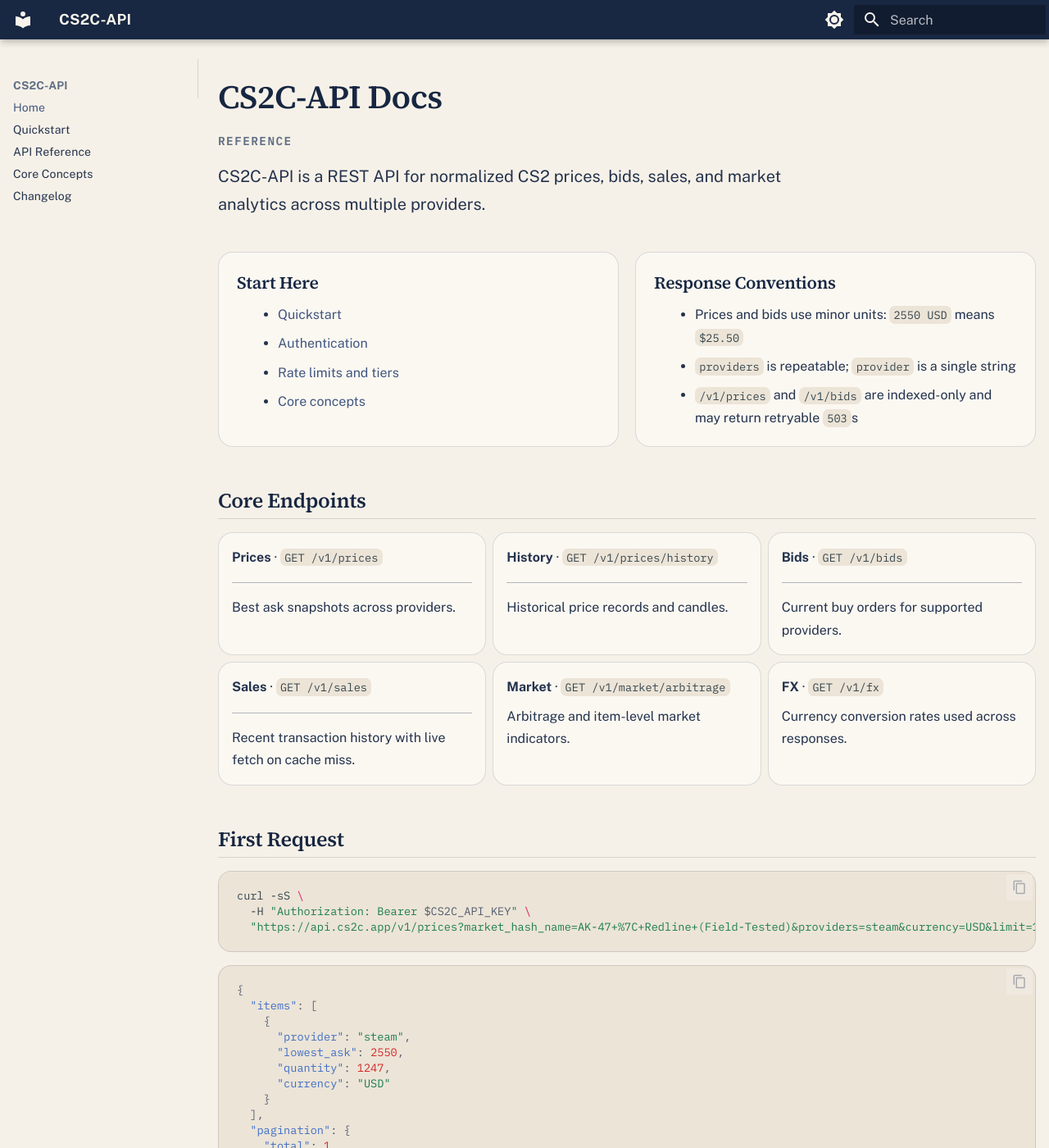
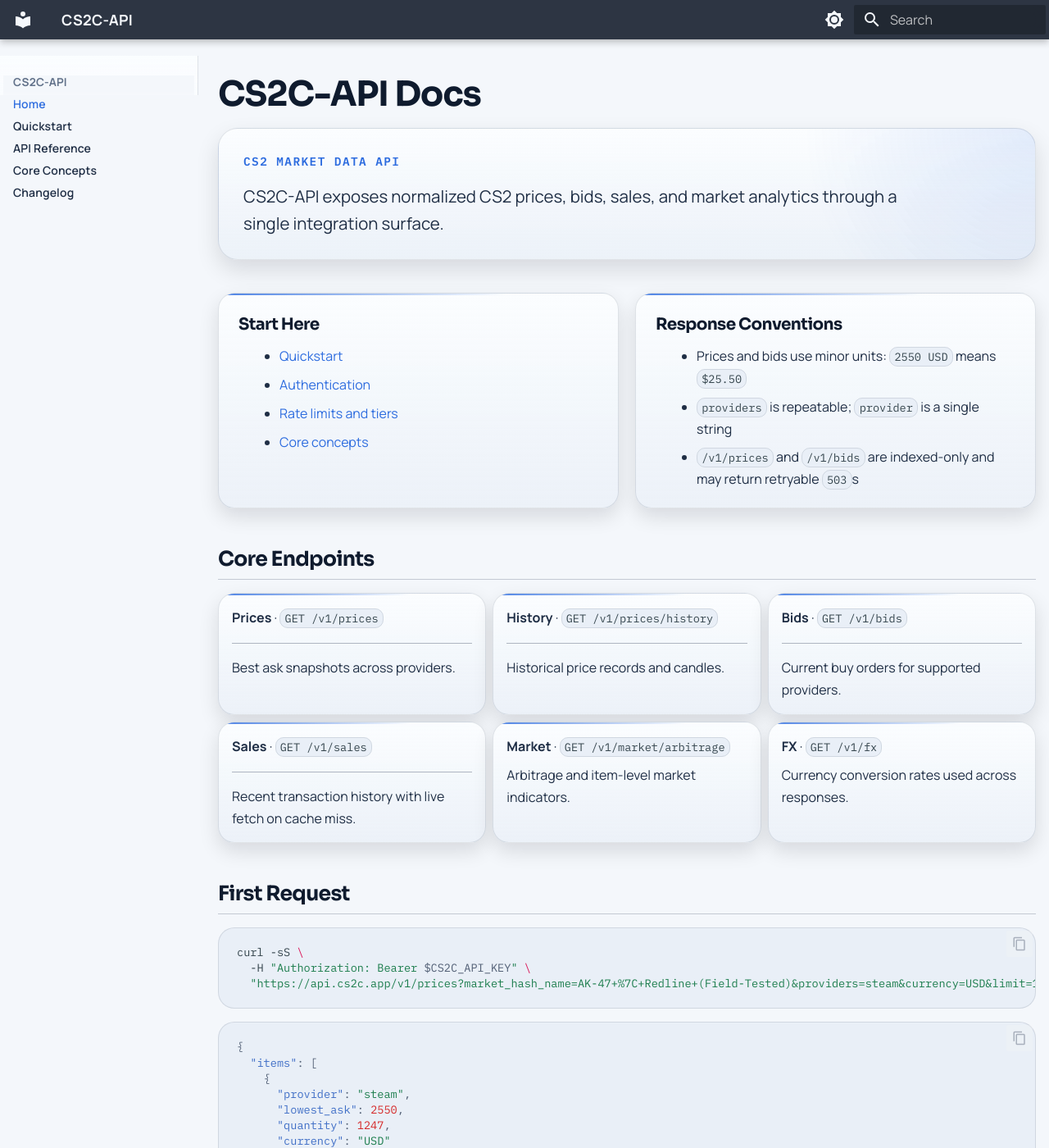
Before and after one commit to dadscap/cs2c-docs, an MkDocs documentation site: the page built from docs/index.md, in a window 1280 px wide and 1400 px high. Shown: the whole window at 82% size. Built offline with MkDocs 1.6.1 and Material for MkDocs 9.7.7, drawn with Linux system fonts in a browser that asks for light colours.

Commit message:
Sync public docs from dadscap/cs2c-api@be4cbc2494740189c648ca9aa5682ed799cf0d97

```diff
--- a/docs/index.md
+++ b/docs/index.md
@@ -6,9 +6,9 @@ hide:
 # CS2C-API Docs
 
 <div class="docs-home-intro" markdown>
-<div class="docs-home-kicker">Reference</div>
+<div class="docs-home-kicker">CS2 Market Data API</div>
 <p class="docs-home-dek">
-CS2C-API is a REST API for normalized CS2 prices, bids, sales, and market analytics across multiple providers.
+CS2C-API exposes normalized CS2 prices, bids, sales, and market analytics through a single integration surface.
 </p>
 </div>
 
--- a/docs/stylesheets/extra.css
+++ b/docs/stylesheets/extra.css
@@ -1,98 +1,102 @@
-@import url("https://fonts.googleapis.com/css2?family=IBM+Plex+Mono:wght@400;500;600&family=Public+Sans:wght@400;500;600;700&family=Source+Serif+4:opsz,wght@8..60,500;8..60,600;8..60,700&display=swap");
+@import url("https://fonts.googleapis.com/css2?family=IBM+Plex+Mono:wght@400;500;600&family=Manrope:wght@400;500;600;700;800&family=Sora:wght@500;600;700;800&display=swap");
 
 [data-md-color-scheme="default"] {
-  --cs2c-bg: #f6f1e8;
-  --cs2c-bg-elevated: #fbf8f2;
-  --cs2c-border: rgba(18, 33, 61, 0.14);
-  --cs2c-border-strong: rgba(18, 33, 61, 0.22);
-  --cs2c-heading: #172641;
-  --cs2c-copy: #24334d;
-  --cs2c-muted: #5f6d84;
-  --cs2c-accent: #41567f;
-  --cs2c-code: #ece4d7;
+  --cs2c-bg: #f4f7fb;
+  --cs2c-bg-elevated: #fbfdff;
+  --cs2c-bg-subtle: #eaf0f7;
+  --cs2c-border: rgba(25, 43, 71, 0.12);
+  --cs2c-border-strong: rgba(25, 43, 71, 0.22);
+  --cs2c-heading: #0f1b2e;
+  --cs2c-copy: #1f2e45;
+  --cs2c-muted: #62728a;
+  --cs2c-accent: #2d6cdf;
+  --cs2c-accent-soft: rgba(45, 108, 223, 0.12);
+  --cs2c-code: #e9eff7;
   --md-default-bg-color: var(--cs2c-bg);
   --md-default-fg-color: var(--cs2c-copy);
   --md-default-fg-color--light: rgba(36, 51, 77, 0.76);
   --md-default-fg-color--lighter: rgba(36, 51, 77, 0.56);
   --md-default-fg-color--lightest: rgba(36, 51, 77, 0.34);
-  --md-primary-fg-color: #182742;
-  --md-primary-fg-color--light: #243759;
-  --md-primary-fg-color--dark: #101a2d;
-  --md-primary-bg-color: #f8f4ec;
+  --md-primary-fg-color: #0c1525;
+  --md-primary-fg-color--light: #18253c;
+  --md-primary-fg-color--dark: #070d18;
+  --md-primary-bg-color: #f5f8fc;
   --md-accent-fg-color: var(--cs2c-accent);
-  --md-accent-fg-color--transparent: rgba(65, 86, 127, 0.12);
+  --md-accent-fg-color--transparent: var(--cs2c-accent-soft);
   --md-code-bg-color: var(--cs2c-code);
   --md-typeset-a-color: var(--cs2c-accent);
-  --md-typeset-table-color: rgba(18, 33, 61, 0.12);
-  --md-typeset-table-color--light: rgba(18, 33, 61, 0.06);
-  --md-footer-bg-color: #182742;
-  --md-footer-bg-color--dark: #101a2d;
+  --md-typeset-table-color: rgba(18, 33, 61, 0.10);
+  --md-typeset-table-color--light: rgba(18, 33, 61, 0.05);
+  --md-footer-bg-color: #0c1525;
+  --md-footer-bg-color--dark: #070d18;
 }
 
 [data-md-color-scheme="slate"] {
-  --cs2c-bg: #111827;
-  --cs2c-bg-elevated: #182132;
-  --cs2c-border: rgba(241, 235, 224, 0.10);
-  --cs2c-border-strong: rgba(241, 235, 224, 0.18);
-  --cs2c-heading: #f2ede3;
-  --cs2c-copy: #d7dde8;
-  --cs2c-muted: #9fa9bc;
-  --cs2c-accent: #9fb2d8;
-  --cs2c-code: #1a2436;
+  --cs2c-bg: #0a1019;
+  --cs2c-bg-elevated: #111927;
+  --cs2c-bg-subtle: #0f1724;
+  --cs2c-border: rgba(151, 177, 223, 0.12);
+  --cs2c-border-strong: rgba(151, 177, 223, 0.24);
+  --cs2c-heading: #eef4ff;
+  --cs2c-copy: #c8d3e6;
+  --cs2c-muted: #8292ad;
+  --cs2c-accent: #6aa2ff;
+  --cs2c-accent-soft: rgba(106, 162, 255, 0.12);
+  --cs2c-code: #0e1624;
   --md-default-bg-color: var(--cs2c-bg);
   --md-default-fg-color: var(--cs2c-copy);
-  --md-default-fg-color--light: rgba(215, 221, 232, 0.78);
-  --md-default-fg-color--lighter: rgba(215, 221, 232, 0.56);
-  --md-default-fg-color--lightest: rgba(215, 221, 232, 0.32);
-  --md-primary-fg-color: #0f1726;
-  --md-primary-fg-color--light: #182132;
-  --md-primary-fg-color--dark: #090f1a;
-  --md-primary-bg-color: #f2ede3;
+  --md-default-fg-color--light: rgba(200, 211, 230, 0.78);
+  --md-default-fg-color--lighter: rgba(200, 211, 230, 0.56);
+  --md-default-fg-color--lightest: rgba(200, 211, 230, 0.32);
+  --md-primary-fg-color: #09111b;
+  --md-primary-fg-color--light: #111927;
+  --md-primary-fg-color--dark: #050a11;
+  --md-primary-bg-color: #eaf2ff;
   --md-accent-fg-color: var(--cs2c-accent);
-  --md-accent-fg-color--transparent: rgba(159, 178, 216, 0.14);
+  --md-accent-fg-color--transparent: var(--cs2c-accent-soft);
   --md-code-bg-color: var(--cs2c-code);
-  --md-typeset-a-color: #b7c6e4;
-  --md-typeset-table-color: rgba(241, 235, 224, 0.12);
-  --md-typeset-table-color--light: rgba(241, 235, 224, 0.06);
-  --md-footer-bg-color: #0f1726;
-  --md-footer-bg-color--dark: #090f1a;
+  --md-typeset-a-color: #86b4ff;
+  --md-typeset-table-color: rgba(151, 177, 223, 0.12);
+  --md-typeset-table-color--light: rgba(151, 177, 223, 0.06);
+  --md-footer-bg-color: #09111b;
+  --md-footer-bg-color--dark: #050a11;
 }
 
 body,
 input {
-  font-family: "Public Sans", var(--md-text-font, sans-serif);
+  font-family: "Manrope", var(--md-text-font, sans-serif);
 }
 
 .md-typeset {
   font-size: 0.8rem;
-  line-height: 1.72;
+  line-height: 1.68;
 }
 
 .md-typeset h1,
 .md-typeset h2,
 .md-typeset h3,
 .md-typeset h4 {
-  font-family: "Source Serif 4", Georgia, serif;
+  font-family: "Sora", var(--md-text-font, sans-serif);
   color: var(--cs2c-heading);
-  font-weight: 600;
-  letter-spacing: -0.015em;
+  font-weight: 700;
+  letter-spacing: -0.03em;
 }
 
 .md-typeset h1 {
-  font-size: clamp(2rem, 3vw, 2.6rem);
-  margin-bottom: 0.8rem;
+  font-size: clamp(2.1rem, 3vw, 2.9rem);
+  margin-bottom: 0.65rem;
 }
 
 .md-typeset h2 {
-  margin-top: 2.4rem;
+  margin-top: 2.2rem;
   margin-bottom: 0.8rem;
-  padding-bottom: 0.2rem;
-  border-bottom: 1px solid var(--cs2c-border);
+  padding-bottom: 0.35rem;
+  border-bottom: 1px solid var(--cs2c-border-strong);
 }
 
 .md-typeset h3 {
-  margin-top: 1.8rem;
-  margin-bottom: 0.55rem;
+  margin-top: 1.6rem;
+  margin-bottom: 0.45rem;
 }
 
 .md-grid {
@@ -100,11 +104,22 @@ input {
 }
 
 .md-main__inner {
-  margin-top: 1.2rem;
+  margin-top: 1rem;
+}
+
+.md-header {
+  backdrop-filter: blur(12px);
+  background: color-mix(in srgb, var(--md-primary-fg-color) 86%, transparent);
+}
+
+.md-header__button.md-logo {
+  margin-right: 0.35rem;
 }
 
 .md-sidebar--primary {
   border-right: 1px solid var(--cs2c-border);
+  background:
+    linear-gradient(180deg, color-mix(in srgb, var(--cs2c-bg-elevated) 92%, transparent), transparent 18rem);
 }
 
 .md-nav__title,
@@ -112,6 +127,11 @@ input {
 .md-tabs__link,
 .md-header__topic {
   letter-spacing: 0.01em;
+}
+
+.md-header__topic,
+.md-nav__link {
+  font-weight: 600;
 }
 
 .md-nav--primary .md-nav__title {
@@ -126,7 +146,7 @@ input {
 }
 
 .md-content__inner > .md-typeset {
-  max-width: 44rem;
+  max-width: 46rem;
 }
 
 .md-typeset p,
@@ -147,25 +167,27 @@ input {
 }
 
 .md-typeset code {
-  border-radius: 0.35rem;
+  border: 1px solid var(--cs2c-border);
+  border-radius: 0.5rem;
   padding: 0.14em 0.38em;
 }
 
 .md-typeset pre > code {
   border: 1px solid var(--cs2c-border);
-  border-radius: 0.8rem;
+  border-radius: 1rem;
   padding: 1rem 1.1rem;
+  box-shadow: inset 0 1px 0 rgba(255, 255, 255, 0.03);
 }
 
 .md-typeset table:not([class]) {
   border: 1px solid var(--cs2c-border);
-  border-radius: 0.7rem;
+  border-radius: 1rem;
   overflow: hidden;
 }
 
 .md-typeset table:not([class]) th {
   color: var(--cs2c-heading);
-  background: color-mix(in srgb, var(--cs2c-bg-elevated) 82%, transparent);
+  background: color-mix(in srgb, var(--cs2c-bg-subtle) 88%, transparent);
   font-weight: 600;
 }
 
@@ -177,37 +199,59 @@ input {
 .md-typeset .grid.cards > ul > li,
 .md-typeset .grid.cards > ol > li,
 .docs-home-card {
-  background: var(--cs2c-bg-elevated);
+  background:
+    linear-gradient(180deg, color-mix(in srgb, var(--cs2c-bg-elevated) 96%, transparent), color-mix(in srgb, var(--cs2c-bg-subtle) 84%, transparent));
   border: 1px solid var(--cs2c-border);
-  border-radius: 0.9rem;
-  box-shadow: none;
+  border-radius: 1rem;
+  box-shadow: 0 10px 24px rgba(4, 10, 18, 0.12);
+  position: relative;
+  overflow: hidden;
+}
+
+.md-typeset .grid.cards > ul > li::before,
+.md-typeset .grid.cards > ol > li::before,
+.docs-home-card::before {
+  content: "";
+  position: absolute;
+  inset: 0 auto auto 0;
+  width: 100%;
+  height: 2px;
+  background: linear-gradient(90deg, var(--cs2c-accent), transparent 72%);
+  opacity: 0.85;
 }
 
 .md-typeset .grid.cards > ul > li:hover,
 .md-typeset .grid.cards > ol > li:hover {
   border-color: var(--cs2c-border-strong);
-  transform: none;
-  box-shadow: none;
+  transform: translateY(-2px);
+  box-shadow: 0 16px 36px rgba(4, 10, 18, 0.16);
 }
 
 .md-typeset .admonition,
 .md-typeset details {
-  border-radius: 0.85rem;
+  border-radius: 1rem;
 }
 
 .md-button {
-  border-radius: 999px;
+  border-radius: 0.8rem;
   font-weight: 600;
   letter-spacing: 0.01em;
 }
 
 .docs-home-intro {
   margin: 0 0 2rem;
+  padding: 1.4rem 1.5rem 1.35rem;
+  background:
+    radial-gradient(circle at top right, var(--cs2c-accent-soft), transparent 28%),
+    linear-gradient(180deg, color-mix(in srgb, var(--cs2c-bg-elevated) 96%, transparent), color-mix(in srgb, var(--cs2c-bg-subtle) 80%, transparent));
+  border: 1px solid var(--cs2c-border);
+  border-radius: 1.2rem;
+  box-shadow: 0 12px 28px rgba(4, 10, 18, 0.12);
 }
 
 .docs-home-kicker {
-  margin-bottom: 0.65rem;
-  color: var(--cs2c-muted);
+  margin-bottom: 0.7rem;
+  color: var(--cs2c-accent);
   font-family: "IBM Plex Mono", monospace;
   font-size: 0.72rem;
   font-weight: 600;
@@ -216,10 +260,11 @@ input {
 }
 
 .docs-home-dek {
-  max-width: 38rem;
+  max-width: 42rem;
   margin: 0;
-  color: var(--cs2c-muted);
-  font-size: 1rem;
+  color: var(--cs2c-copy);
+  font-size: 1.02rem;
+  line-height: 1.62;
 }
 
 .docs-home-grid {
@@ -230,7 +275,7 @@ input {
 }
 
 .docs-home-card {
-  padding: 1.1rem 1.1rem 1rem;
+  padding: 1.2rem 1.2rem 1.05rem;
 }
 
 .docs-home-card h2,
@@ -239,7 +284,7 @@ input {
   margin-top: 0;
   margin-bottom: 0.55rem;
   padding: 0;
-  font-size: 1.05rem;
+  font-size: 1rem;
 }
 
 .docs-home-card p,
@@ -260,14 +305,6 @@ input {
   font-size: 0.92rem;
 }
 
-.docs-home-section {
-  margin-top: 2.2rem;
-}
-
-.docs-home-section h2 {
-  margin-bottom: 0.8rem;
-}
-
 @media (max-width: 76.1875em) {
   .md-content__inner > .md-typeset {
     max-width: 100%;
@@ -275,6 +312,11 @@ input {
 }
 
 @media (max-width: 59.9375em) {
+  .docs-home-intro {
+    padding: 1.1rem 1rem 1rem;
+    border-radius: 1rem;
+  }
+
   .docs-home-grid {
     grid-template-columns: 1fr;
   }
--- a/mkdocs.yml
+++ b/mkdocs.yml
@@ -5,9 +5,16 @@ site_description: Documentation for the CS2C market data API.
 theme:
   name: material
   font:
-    text: Public Sans
+    text: Manrope
     code: IBM Plex Mono
   palette:
+    - media: "(prefers-color-scheme: dark)"
+      scheme: slate
+      primary: blue grey
+      accent: indigo
+      toggle:
+        icon: material/brightness-4
+        name: Switch to light mode
     - media: "(prefers-color-scheme: light)"
       scheme: default
       primary: blue grey
@@ -15,13 +22,6 @@ theme:
       toggle:
         icon: material/brightness-7
         name: Switch to dark mode
-    - media: "(prefers-color-scheme: dark)"
-      scheme: slate
-      primary: blue grey
-      accent: indigo
-      toggle:
-        icon: material/brightness-4
-        name: Switch to light mode
   features:
     - navigation.sections
     - navigation.expand
```
